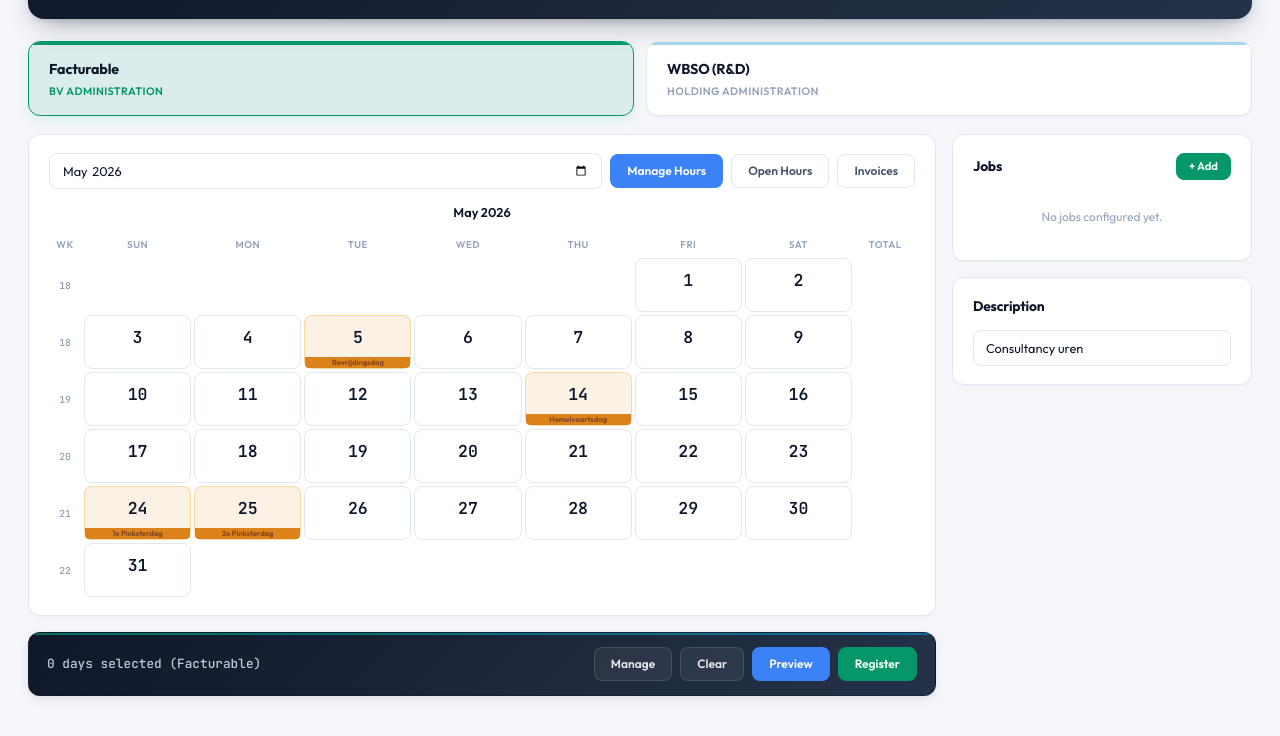
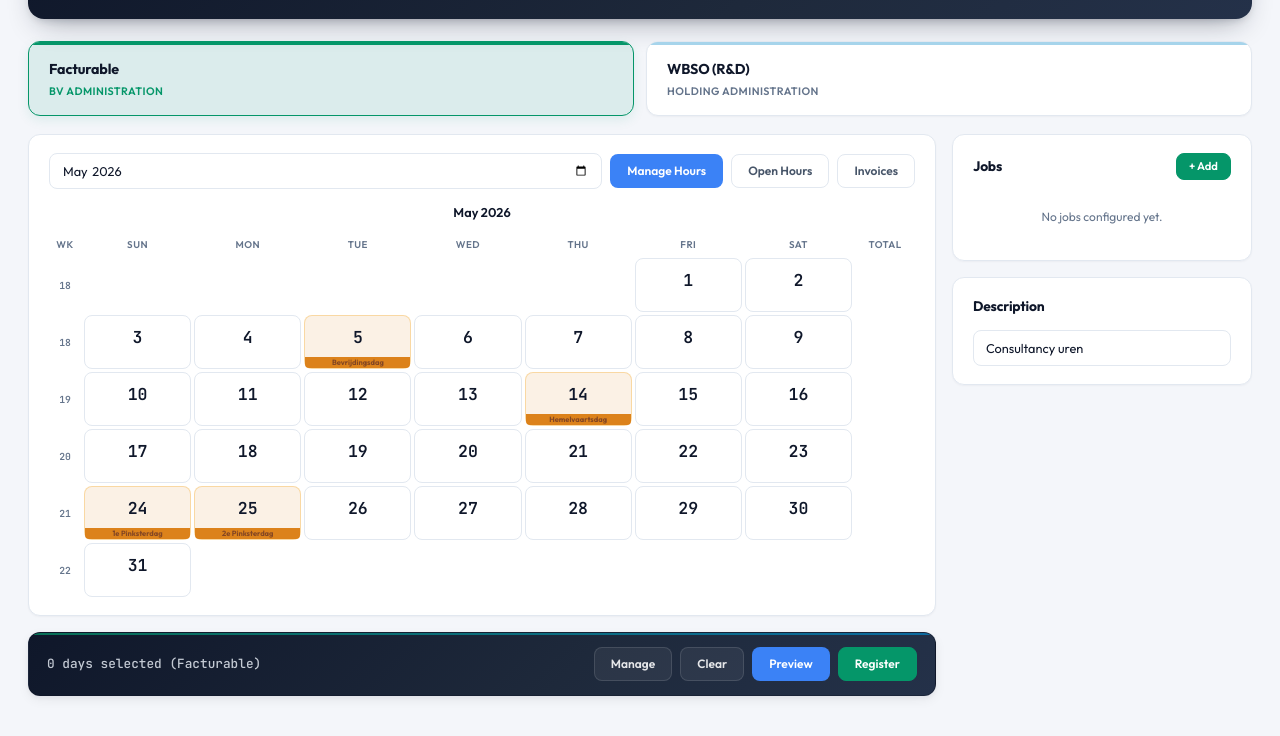
Before and after one commit to PurpleDinoSour/moneybird-planner, a plain HTML site: page index.html in a window 1280 px wide. Shown: the part 98-834 px from the top of the page. Drawn offline with Linux system fonts and the light colour scheme; no server answers.

Commit message:
fix(ui): bump --muted to slate-500 for AA contrast on white
#94A3B8 (slate-400) on white was only ~2.5:1, failing WCAG AA.
Bumping to #64748B (slate-500) gives 4.5:1 while keeping a clear
hierarchy below --text-secondary. Fixes unreadable invoice
subtitles ('Draft - date - N line(s)'), detail metadata, and
all other muted labels across the app.

```diff
--- a/css/styles.css
+++ b/css/styles.css
@@ -14,7 +14,7 @@
     /* Typography */
     --text: #0F172A;               /* deep navy headings/body */
     --text-secondary: #475569;     /* slate body */
-    --muted: #94A3B8;              /* muted labels */
+    --muted: #64748B;              /* muted labels (slate-500, AA on white) */
     /* Brand: deep navy hero */
     --navy: #0F172A;
     --navy-2: #1E293B;
```
